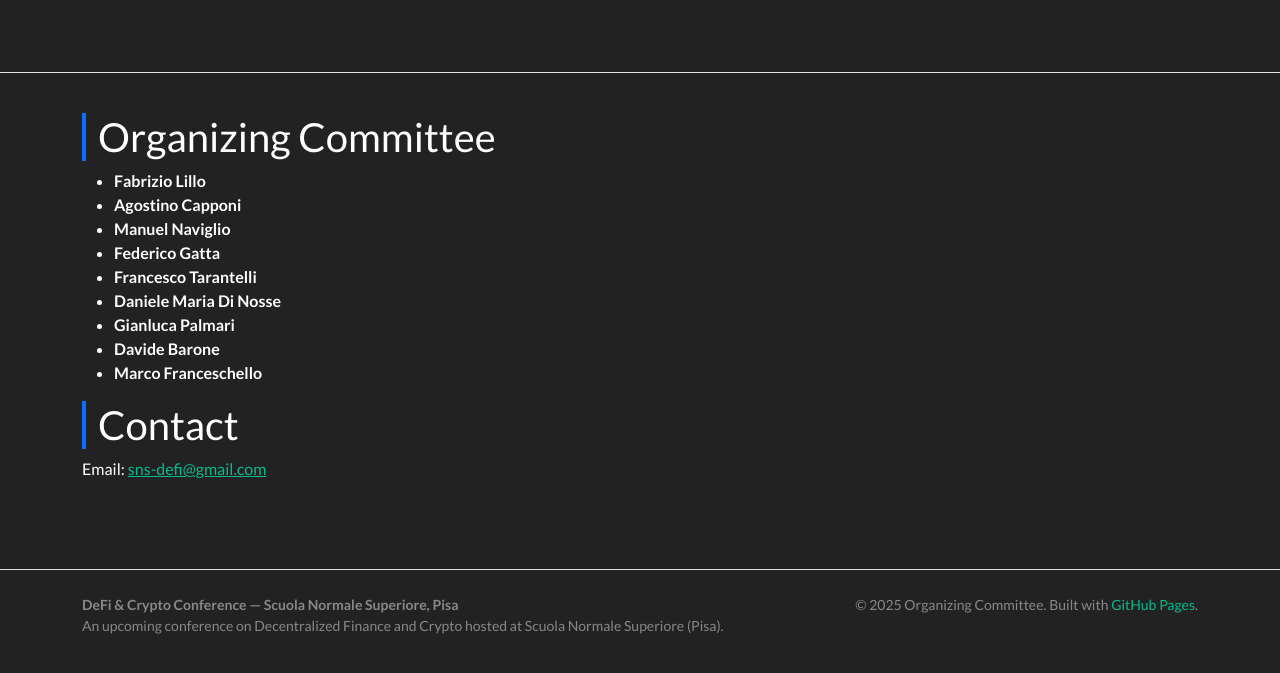
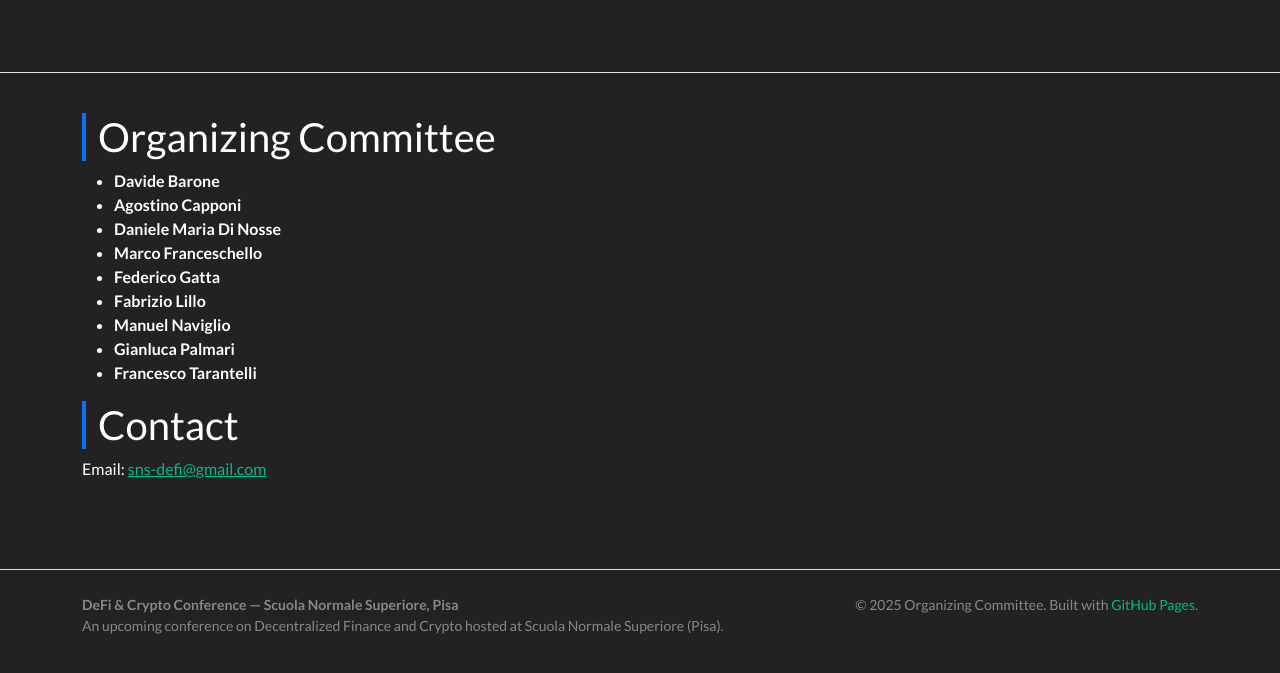
Before and after one commit to sns-defi/sns-defi.github.io, a Jekyll site: the page built from committee.md, in a window 1280 px wide. Shown: the top 673 px of the page. Built offline with Jekyll 4.4.1, drawn with Linux system fonts in a browser that asks for light colours; nearby versions of some CDN libraries.

```diff
--- a/committee.md
+++ b/committee.md
@@ -6,15 +6,15 @@ permalink: /committee/
 
 <h2 class="section-title">Organizing Committee</h2>
 <ul>
+  <li><strong>Davide Barone</strong> </li>
+  <li><strong>Agostino Capponi</strong> </li>
+  <li><strong>Daniele Maria Di Nosse</strong> </li>
+  <li><strong>Marco Franceschello</strong> </li>
+  <li><strong>Federico Gatta</strong> </li>
   <li><strong>Fabrizio Lillo</strong> </li>
-  <li><strong>Agostino Capponi</strong> </li>
   <li><strong>Manuel Naviglio</strong> </li>
-  <li><strong>Federico Gatta</strong> </li>
+  <li><strong>Gianluca Palmari</strong> </li>
   <li><strong>Francesco Tarantelli</strong> </li>
-  <li><strong>Daniele Maria Di Nosse</strong> </li>
-  <li><strong>Gianluca Palmari</strong> </li>
-  <li><strong>Davide Barone</strong> </li>
-  <li><strong>Marco Franceschello</strong> </li>
 </ul>
 
 <!-- <h2 class="section-title">Scientific Committee</h2>
```
